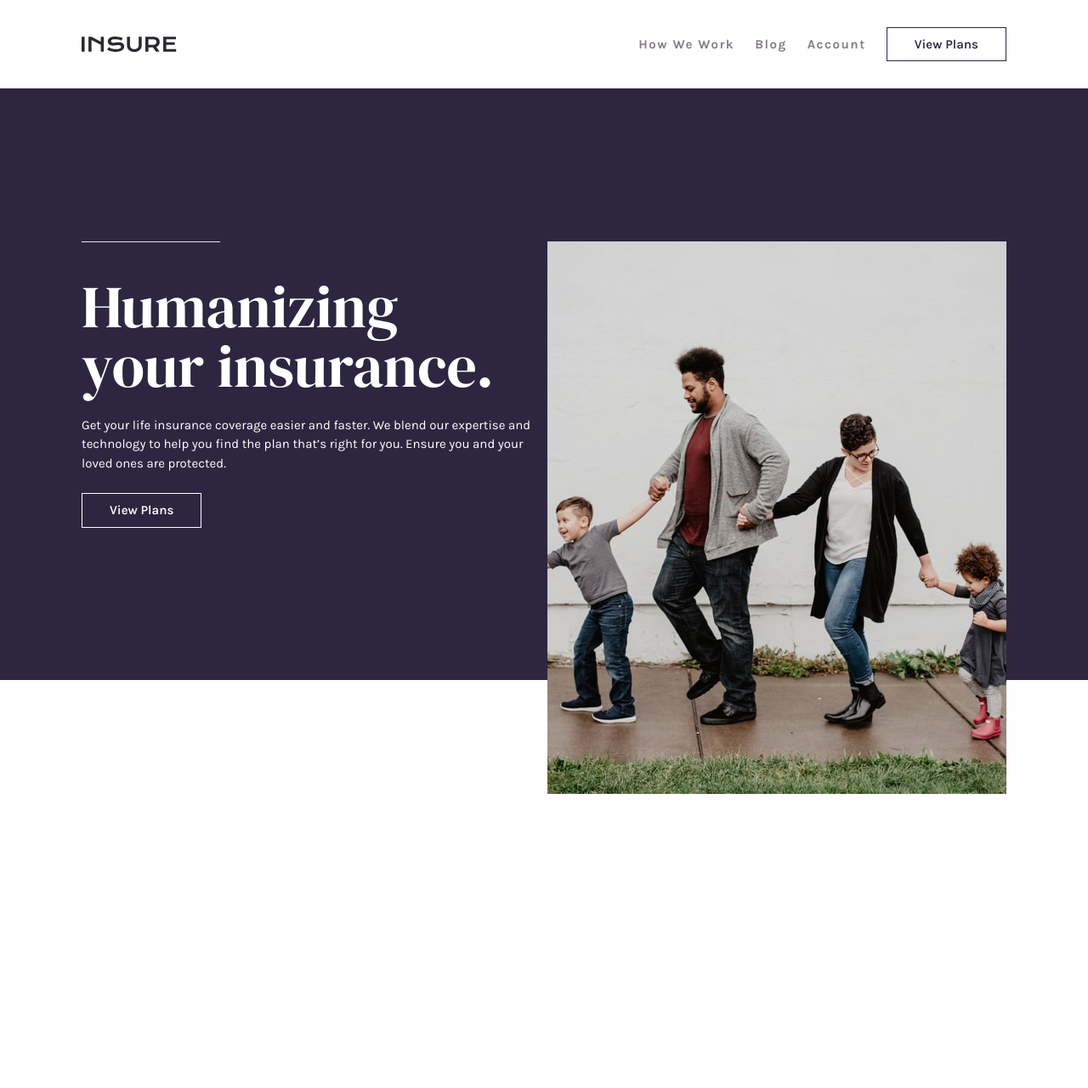
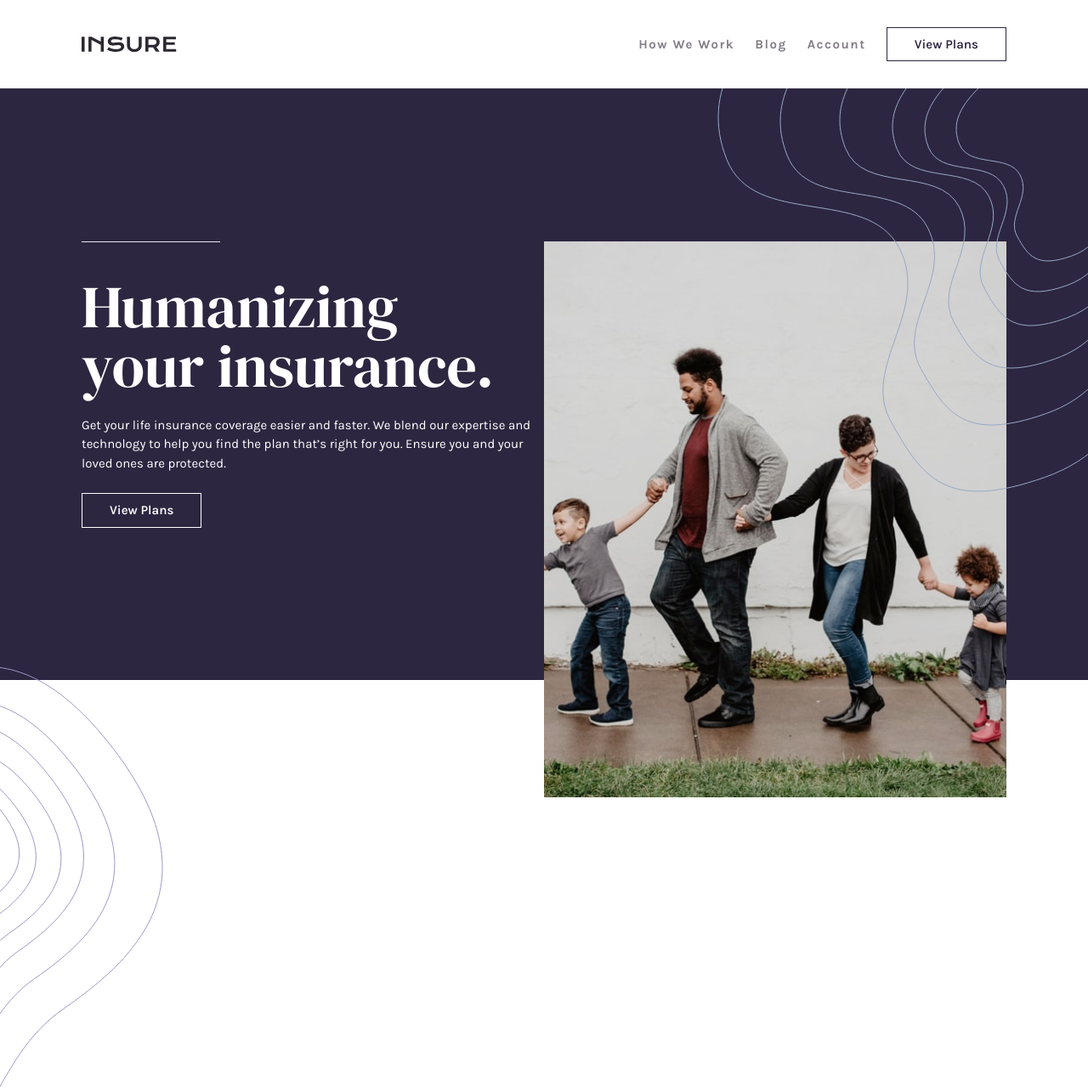
Before and after one commit to SajeedAninda/Insure-Landing-Page, a React (Vite) app: page / in a window 1280 px wide. Shown: the whole page at 85% size. Before the commit the page ends 934 px from the top, so only its background shows below. Built offline with nearby package versions, Linux system fonts and the light colour scheme.

Commit message:
Completed hero section

```diff
--- a/src/Components/Hero.jsx
+++ b/src/Components/Hero.jsx
@@ -1,13 +1,15 @@
 import React from 'react';
 import heroImg from "../assets/image-intro-desktop.jpg";
+import rightPattern from "../assets/bg-pattern-intro-right-desktop.svg";
+import leftPattern from "../assets/bg-pattern-intro-left-desktop.svg";
 
 const Hero = () => {
     return (
-        <div>
+        <div className='relative overflow-hidden'>
             <div className='h-[87vh] flex items-center bg-[#2d2640]'>
                 <div className='w-[85%] mx-auto flex justify-between relative'>
                     <div className='textDiv w-[50%]'>
-                        <hr className='w-[30%] mb-10'/>
+                        <hr className='w-[30%] mb-10' />
 
                         <h1 className='font-dmSerif text-[70px] text-white leading-[70px]'>
                             Humanizing <br />
@@ -18,17 +20,27 @@ const Hero = () => {
                             Get your life insurance coverage easier and faster. We blend our expertise and technology to help you find the plan that’s right for you. Ensure you and your loved ones are protected.
                         </p>
 
-                        <button className='px-8 py-2 bg-[#2d2640] text-white font-semibold border border-white text-[15px] hover:bg-white hover:text-[#2d2640] font-karla transition-colors duration-300 mt-6'>
+                        <button className='px-8 py-2 bg-[#2d2640] text-white font-semibold border border-white text-[15px] hover:bg-white hover:text-[#2d2640] font-karla transition-colors duration-300 mt-6 cursor-pointer'>
                             View Plans
                         </button>
                     </div>
 
-
-                    <div className='absolute right-0'>
-                        <img src={heroImg} alt="" />
+                    <div className='absolute right-0 top-0 overflow-hidden w-[50%]'>
+                        <img src={heroImg} alt="Hero" className='w-full' />
                     </div>
                 </div>
             </div>
+
+            <div className='bg-white h-[60vh]'></div>
+
+            <div className='absolute right-0 -top-[10%]'>
+                <img src={rightPattern} alt="Right Pattern" />
+            </div>
+
+            <div className='absolute left-0 bottom-0 w-[15vw]'>
+                <img src={leftPattern} alt="Left Pattern" className='w-full' />
+            </div>
+
         </div>
     );
 };
--- a/src/Components/Navbar.jsx
+++ b/src/Components/Navbar.jsx
@@ -3,7 +3,7 @@ import logo from "../assets/logo.svg"
 
 const Navbar = () => {
     return (
-        <div className='bg-white h-[13vh] w-full flex items-center'>
+        <div className='bg-white h-[13vh] w-full flex items-center z-50 overflow-hidden'>
             <div className='w-[85%] mx-auto flex justify-between items-center'>
                 <div>
                     <img src={logo} alt="" />
```
